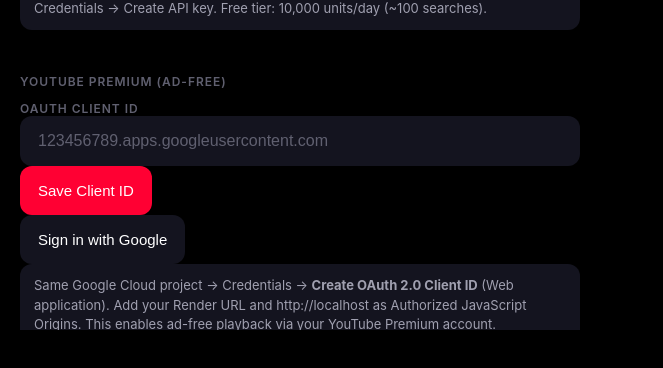
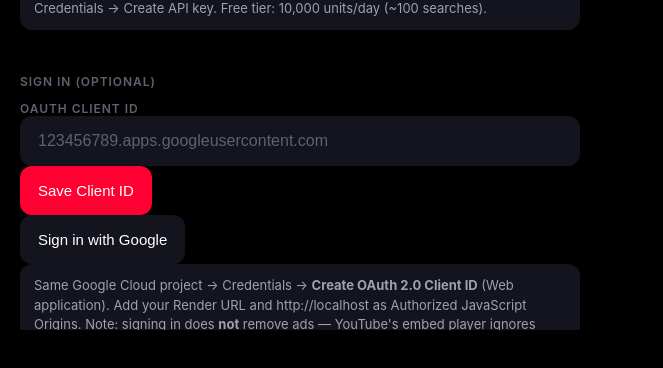
Before and after one commit to LiquidAzir/youtube-viewer, a plain HTML site: page index.html in a window 1280 px wide. Shown: the part 270-638 px from the top of the page, without its empty margins (0-663 px from the left). Drawn offline with Linux system fonts and the light colour scheme.

Commit message:
Fix misleading 'Premium ad-free' label on sign-in section
OAuth doesn't disable ads in the embed iframe — relabel as
optional sign-in and clarify in help text. Plumbing kept for
future personalized features (subscriptions, playlists).

```diff
--- a/index.html
+++ b/index.html
@@ -125,7 +125,7 @@
 
         <div class="divider"></div>
 
-        <div class="section-label">YouTube Premium (ad-free)</div>
+        <div class="section-label">Sign in (optional)</div>
         <div id="signin-status" class="hidden">
           <div class="signin-card">
             <div class="signin-info">
@@ -151,7 +151,9 @@
             Same Google Cloud project &rarr; Credentials &rarr;
             <strong>Create OAuth 2.0 Client ID</strong> (Web application).
             Add your Render URL and http://localhost as Authorized JavaScript Origins.
-            This enables ad-free playback via your YouTube Premium account.
+            Note: signing in does <strong>not</strong> remove ads &mdash;
+            YouTube's embed player ignores third-party OAuth for ad logic.
+            It's here for future features like your subscriptions feed.
           </div>
         </div>
       </div>
```
